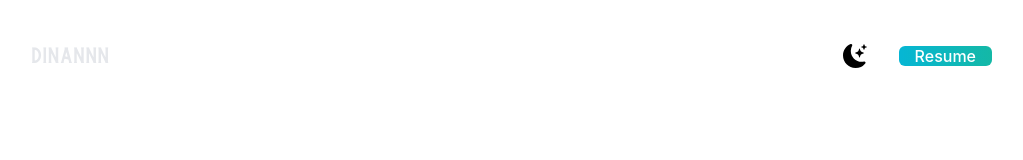
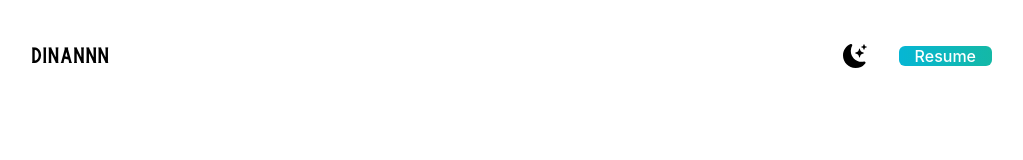
Before and after one commit to Dxlgnds/portofolio-nextjs, a Next.js app: page / in a window 1280 px wide. Shown: the top 160 px of the page, without its empty margins (128-1151 px from the left). Built offline with nearby package versions, Linux system fonts and the light colour scheme.

Commit message:
Update index.js

```diff
--- a/pages/index.js
+++ b/pages/index.js
@@ -27,9 +27,9 @@ export default function Home() {
       <main className="bg-white px-10 dark:bg-gray-900 md:px-20 lg:px-40">
         <section className="min-h-screen">
           <nav className="py-10 mb-12 flex justify-between dark:text-white">
-            <h1 className="text-gray-200 text-2xl font-burtons">dinannn</h1>
+            <h1 className="text-black text-2xl font-burtons">dinannn</h1>
             <ul className="flex items-center">
-              <li><BsFillMoonStarsFill onClick={() => setDarkMode(!darkMode)} className="cursor-pointer text-2xl" /></li>
+              <li><BsFillMoonStarsFill onClick={() => setDarkMode(!darkMode)} className="fill-black cursor-pointer text-2xl" /></li>
               <li><a className="bg-gradient-to-r from-cyan-500 to-teal-500 text-white px-4 px-2 rounded-md ml-8 font-medium" href="#">Resume</a></li>
             </ul>
           </nav>
```
